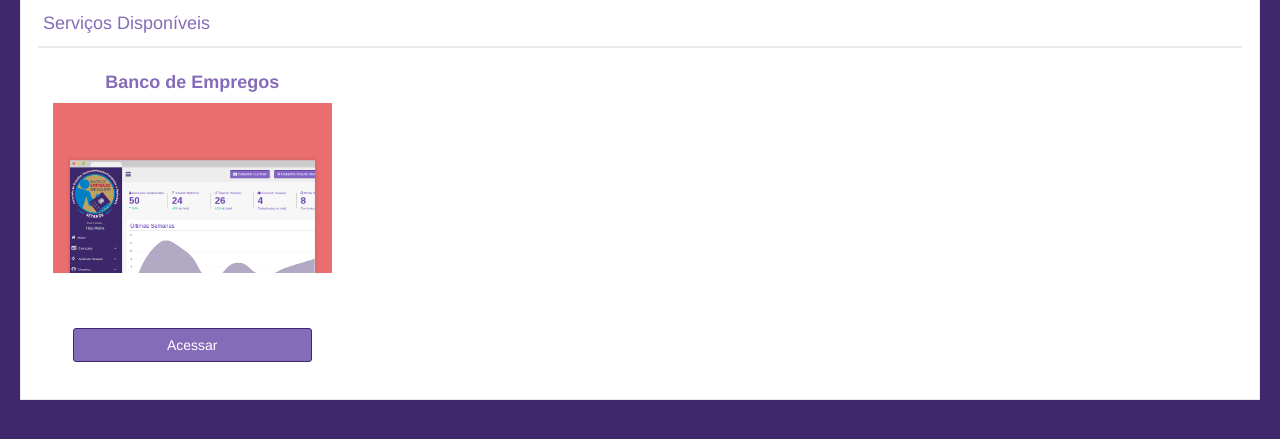
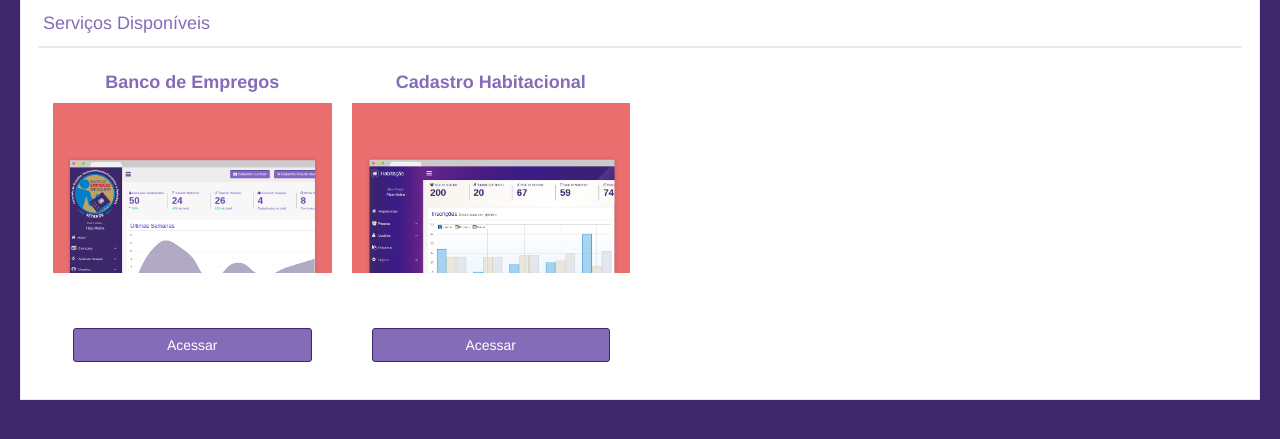
Before and after one commit to filipemolina/intranet, a plain HTML site: page index.html in a window 1280 px wide. Shown: the part 67-506 px from the top of the page. Drawn offline with Linux system fonts and the light colour scheme.

Commit message:
Adicionado o atalho para o cadastro habitacional

```diff
--- a/css/styles.css
+++ b/css/styles.css
@@ -25,7 +25,16 @@ body .container.body .right_col {
     transition: background-position 0.3s ease-in-out;
 }
 
-.pricing.trabalho:hover
+.pricing.habitacao
+{
+    background: url(../img/habitacao.png);
+    background-size: 110%;
+    background-position: 50% -40%;
+    transition: background-position 0.3s ease-in-out;
+}
+
+.pricing.trabalho:hover,
+.pricing.habitacao:hover
 {
     background-position: 50% 30%;
 }
--- a/index.html
+++ b/index.html
@@ -33,18 +33,6 @@
               <div class="title_left">
                 <h3 style="color: #fff;">Intranet</h3>
               </div>
-
-              <!-- <div class="title_right">
-                <div class="col-md-5 col-sm-5 col-xs-12 form-group pull-right top_search">
-                  <div class="input-group">
-                    <input type="text" class="form-control" placeholder="Search for...">
-                    <span class="input-group-btn">
-                      <button class="btn btn-default" type="button">Go!</button>
-                    </span>
-                  </div>
-                </div>
-              </div>
-            </div> -->
 
             <div class="clearfix"></div>
 
@@ -83,6 +71,28 @@
                         </div>
                         <!-- Banco de Empregos -->
 
+                        <!-- Banco de Empregos -->
+                        <div class="col-md-3 col-sm-6 col-xs-12 wrp-trabalho">
+
+                          <h2 style="text-align: center; font-weight: bold;">Cadastro Habitacional</h2>
+
+                          <div class="pricing habitacao">
+                            <div class="title">
+                            </div>
+                            <div class="x_content">
+                              <div class="">
+                                <div class="pricing_features">
+
+                                </div>
+                              </div>
+                              <div class="pricing_footer">
+                                <a href="http://192.168.0.15/habitacao" class="btn btn-roxo btn-block" role="button">Acessar</a>
+                              </div>
+                            </div>
+                          </div>
+                        </div>
+                        <!-- Banco de Empregos -->
+
                       </div>
                     </div>
                   </div>
```
Also changed, not shown: img/habitacao.png (added).
